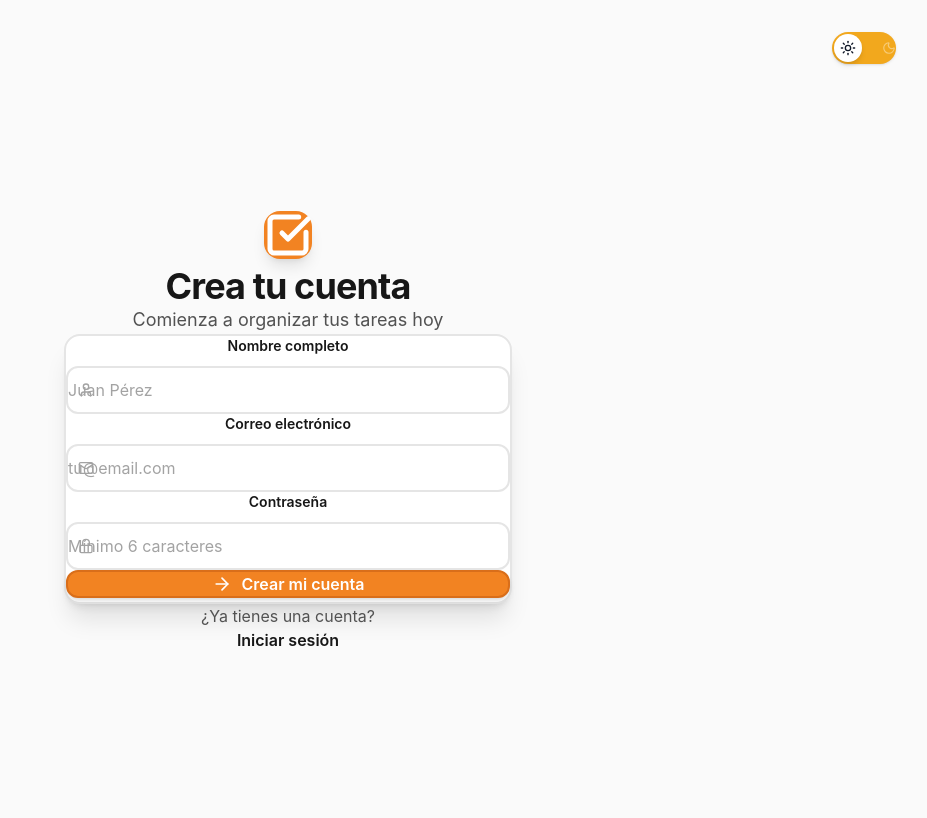
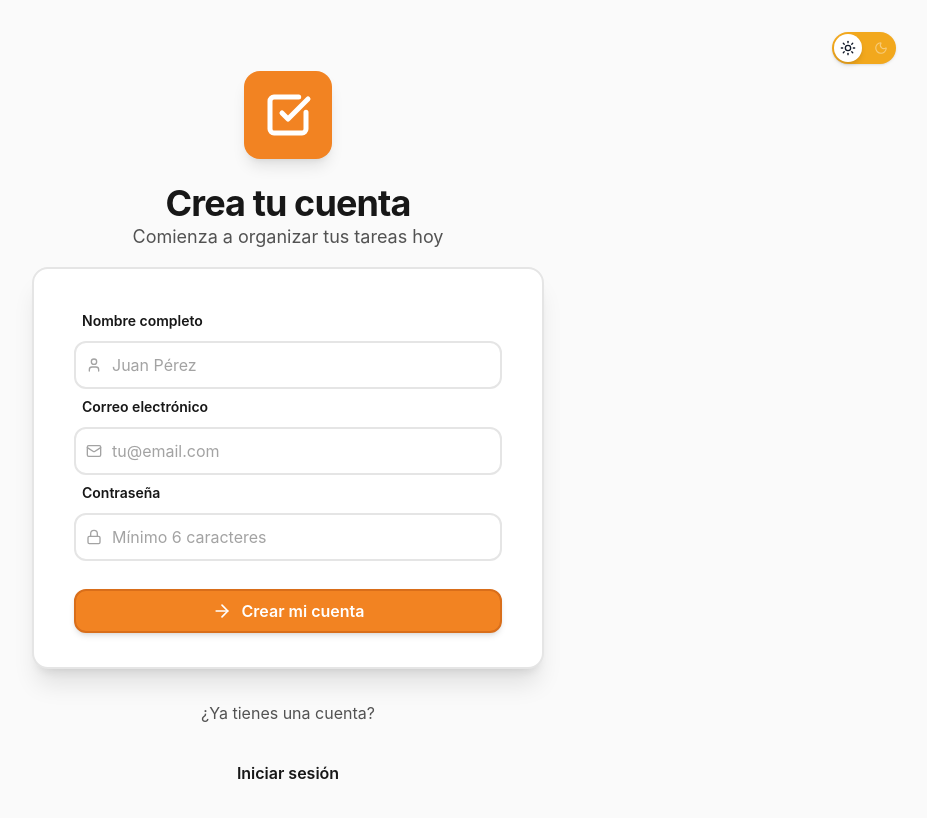
Before and after one commit to Jonialen/PruebaTecnica-BlueMedical, a React app in the folder frontend/: page /register in a window 1280 px wide. Shown: the top 818 px of the page, without its empty margins (352-1279 px from the left). Built offline with nearby package versions, Linux system fonts and the light colour scheme; no server answers; the HTML template or start-up script is replaced by a standard one.

Commit message:
style(ui): Polish UI and adjust styling

```diff
--- a/frontend/src/components/TaskCard.tsx
+++ b/frontend/src/components/TaskCard.tsx
@@ -93,7 +93,7 @@ export const TaskCard = ({ task, onDelete, onUpdate, onClick }: TaskCardProps) =
         >
             <div className="absolute top-0 left-0 right-0 h-1" style={{ backgroundColor: colors.border }} />
 
-            <div className="relative p-7 flex flex-col gap-5">
+            <div className="relative !p-7 flex flex-col gap-5">
                 {/* Header with status button */}
                 <div className="flex items-start gap-5">
                     <button
@@ -112,7 +112,7 @@ export const TaskCard = ({ task, onDelete, onUpdate, onClick }: TaskCardProps) =
                     </button>
 
                     <div className="flex-1 min-w-0">
-                        <h3 className="font-bold text-lg mb-2 text-balance transition-colors duration-200" style={{ color: 'var(--text-primary)' }}>
+                        <h3 className="font-bold text-lg !mb-2 text-balance transition-colors duration-200" style={{ color: 'var(--text-primary)' }}>
                             {title}
                         </h3>
 
@@ -125,9 +125,9 @@ export const TaskCard = ({ task, onDelete, onUpdate, onClick }: TaskCardProps) =
                 </div>
 
                 {/* Footer with metadata and actions */}
-                <div className="flex items-center justify-between gap-4 pt-3 border-t" style={{ borderColor: 'var(--border-primary)' }}>
+                <div className="flex items-center justify-between gap-4 !pt-3 border-t" style={{ borderColor: 'var(--border-primary)' }}>
                     <div className="flex items-center gap-3 flex-wrap">
-                        <span className="inline-flex items-center gap-1.5 px-3 py-1.5 rounded-lg text-xs font-semibold border" style={{
+                        <span className="inline-flex items-center gap-1.5 !px-3 !py-1.5 rounded-lg text-xs font-semibold border" style={{
                             backgroundColor: colors.bg,
                             color: colors.text,
                             borderColor: colors.border
@@ -145,7 +145,7 @@ export const TaskCard = ({ task, onDelete, onUpdate, onClick }: TaskCardProps) =
                     <div className="flex items-center gap-2 opacity-0 group-hover:opacity-100 transition-all duration-200">
                         <button
                             onClick={handleDelete}
-                            className="p-2.5 rounded-lg transition-all duration-200 hover:scale-110 active:scale-95"
+                            className="!p-2.5 rounded-lg transition-all duration-200 hover:scale-110 active:scale-95"
                             style={{ color: 'var(--text-tertiary)' }}
                             onMouseEnter={(e) => {
                                 e.currentTarget.style.backgroundColor = '#FEE2E2';
--- a/frontend/src/components/ThemeToggle.tsx
+++ b/frontend/src/components/ThemeToggle.tsx
@@ -15,7 +15,7 @@ export const ThemeToggle = () => {
             title={isDark ? 'Cambiar a modo claro' : 'Cambiar a modo oscuro'}
         >
             {/* Background icons */}
-            <div className="absolute inset-0 flex items-center justify-between px-2">
+            <div className="absolute inset-0 flex items-center justify-between !px-2">
                 <Sun className={`w-3.5 h-3.5 transition-opacity duration-300 ${isDark ? 'opacity-40' : 'opacity-0'} text-white`} />
                 <Moon className={`w-3.5 h-3.5 transition-opacity duration-300 ${isDark ? 'opacity-0' : 'opacity-40'} text-white`} />
             </div>
--- a/frontend/src/components/ui/Button.tsx
+++ b/frontend/src/components/ui/Button.tsx
@@ -46,9 +46,9 @@ export const Button = ({
     };
 
     const sizes = {
-        sm: "text-xs px-4 py-2.5 rounded-lg",
-        md: "text-sm px-6 py-3 rounded-xl",
-        lg: "text-base px-7 py-4 rounded-xl",
+        sm: "text-xs !px-4 !py-2.5 rounded-lg",
+        md: "text-sm !px-3 !py-3 !my-2.5 rounded-xl",
+        lg: "text-base !px-3 !py-2 !mt-3 rounded-xl",
     };
 
     return (
--- a/frontend/src/components/ui/Input.tsx
+++ b/frontend/src/components/ui/Input.tsx
@@ -9,12 +9,15 @@ interface Props extends React.InputHTMLAttributes<HTMLInputElement> {
 
 export const Input = ({ label, error, icon, className, ...props }: Props) => (
     <div className="flex flex-col gap-2.5">
-        <label className="text-sm font-semibold" style={{ color: 'var(--text-primary)' }}>
+        <label className="text-sm font-semibold text-left !pl-2 !pt-2" style={{ color: 'var(--text-primary)' }}>
             {label}
         </label>
         <div className="relative">
             {icon && (
-                <div className="absolute left-3 top-1/2 -translate-y-1/2 pointer-events-none transition-colors" style={{ color: 'var(--text-tertiary)' }}>
+                <div
+                    className="absolute left-3 top-1/2 -translate-y-1/2 pointer-events-none transition-colors z-10"
+                    style={{ color: 'var(--text-tertiary)' }}
+                >
                     {icon}
                 </div>
             )}
@@ -25,8 +28,8 @@ export const Input = ({ label, error, icon, className, ...props }: Props) => (
                     "border-2",
                     "focus:outline-none focus:ring-4",
                     "disabled:opacity-50 disabled:cursor-not-allowed",
-                    icon ? "pl-14 pr-4" : "px-4",
                     "placeholder:text-[var(--text-tertiary)]",
+                    icon ? "!pl-9 !pr-4" : "!px-4",
                     className
                 )}
                 style={{
@@ -45,7 +48,6 @@ export const Input = ({ label, error, icon, className, ...props }: Props) => (
                     e.target.style.boxShadow = 'none';
                 }}
             />
-
         </div>
         {error && (
             <p className="text-xs text-red-500 dark:text-red-400 animate-slide-down flex items-center gap-1.5 mt-1">
--- a/frontend/src/index.css
+++ b/frontend/src/index.css
@@ -14,6 +14,7 @@
   --brand-600: #D96E1A;
   --brand-400: #F2A81D;
   --brand-300: #F2CEA2;
+  --brand-50: #FFF8F3;
 
   /* Light Mode */
   --bg-primary: #FAFAFA;
@@ -72,10 +73,15 @@
   --green-border: #14532D;
 }
 
+*,
+*::before,
+*::after {
+  box-sizing: border-box;
+}
+
 * {
   margin: 0;
   padding: 0;
-  box-sizing: border-box;
 }
 
 html,
@@ -90,6 +96,8 @@ body {
   color: var(--text-primary);
   transition: background-color 200ms, color 200ms;
 }
+
+/* NO aplicar estilos a input, button, etc. que puedan interferir con Tailwind */
 
 /* Cleaner scrollbar */
 ::-webkit-scrollbar {
@@ -119,34 +127,9 @@ body {
   scrollbar-width: none;
 }
 
-/* Minimal animations only */
-@keyframes fade-in {
-  from { opacity: 0; }
-  to { opacity: 1; }
-}
-
-@keyframes slide-up {
-  from {
-    opacity: 0;
-    transform: translateY(10px);
-  }
-  to {
-    opacity: 1;
-    transform: translateY(0);
-  }
-}
-
-.animate-fade-in {
-  animation: fade-in 0.2s ease-out;
-}
-
-.animate-slide-up {
-  animation: slide-up 0.3s ease-out;
-}
-
-/* Clean focus styles */
-*:focus-visible {
-  outline: 2px solid var(--brand-500); /* Updated from --color-brand-500 */
+/* Clean focus styles - solo para elementos sin clase específica */
+*:focus-visible:not([class*="focus:"]) {
+  outline: 2px solid var(--brand-500);
   outline-offset: 2px;
 }
 
--- a/frontend/src/pages/Register.tsx
+++ b/frontend/src/pages/Register.tsx
@@ -33,33 +33,47 @@ export default function Register() {
     const displayError = validationError || authError;
 
     return (
-        <div className="min-h-screen flex items-center justify-center p-6 transition-colors duration-300" style={{ backgroundColor: 'var(--bg-primary)' }}>
+        <div
+            className="min-h-screen flex items-center justify-center !p-6 transition-colors duration-300"
+            style={{ backgroundColor: 'var(--bg-primary)' }}
+        >
             <div className="fixed top-8 right-8 z-10">
                 <ThemeToggle />
             </div>
 
-            <div className="w-full max-w-md">
+            <div className="w-full max-w-lg">
                 {/* Header */}
-                <div className="text-center mb-12">
-                    <div className="inline-flex p-5 rounded-2xl mb-6 shadow-lg" style={{
-                        backgroundColor: 'var(--brand-500)'
-                    }}>
+                <div className="text-center !mb-4">
+                    <div
+                        className="inline-flex !p-5 rounded-2xl !mb-6 shadow-lg"
+                        style={{ backgroundColor: 'var(--brand-500)' }}
+                    >
                         <CheckSquare className="w-12 h-12 text-white" strokeWidth={2.5} />
                     </div>
-                    <h1 className="text-4xl font-bold mb-4 tracking-tight" style={{ color: 'var(--text-primary)' }}>
+
+                    <h1
+                        className="text-4xl font-bold tracking-tight"
+                        style={{ color: 'var(--text-primary)' }}
+                    >
                         Crea tu cuenta
                     </h1>
-                    <p className="text-lg" style={{ color: 'var(--text-secondary)' }}>
+                    <p
+                        className="text-lg"
+                        style={{ color: 'var(--text-secondary)' }}
+                    >
                         Comienza a organizar tus tareas hoy
                     </p>
                 </div>
 
                 {/* Form Card */}
-                <div className="rounded-2xl border-2 p-10 shadow-xl" style={{
+                <div
+                    className="rounded-2xl border-2 !px-10 !py-8.5 shadow-xl"
+                    style={{
                         backgroundColor: 'var(--bg-secondary)',
                         borderColor: 'var(--border-primary)'
-                }}>
-                    <form onSubmit={handleSubmit} className="space-y-7">
+                    }}
+                >
+                    <form onSubmit={handleSubmit} className="space-y-6">
                         <Input
                             label="Nombre completo"
                             type="text"
@@ -100,28 +114,34 @@ export default function Register() {
                         />
 
                         {displayError && (
-                            <div className="p-4 bg-red-50 dark:bg-red-900/20 border border-red-200 dark:border-red-800 rounded-xl animate-slide-down">
+                            <div className="!p-4 !mt-3 bg-red-50 dark:bg-red-900/20 border border-red-200 dark:border-red-800 rounded-xl animate-slide-down">
                                 <p className="text-sm text-red-600 dark:text-red-400">{displayError}</p>
                             </div>
                         )}
 
+                        <div className="!pt-4">
                             <Button
                                 type="submit"
                                 loading={loading}
                                 size="lg"
-                            className="w-full mt-10"
+                                className="w-full"
                                 icon={<ArrowRight className="w-5 h-5" />}
                             >
                                 Crear mi cuenta
                             </Button>
+                        </div>
                     </form>
                 </div>
 
                 {/* Footer */}
-                <div className="mt-10 text-center">
-                    <p className="mb-5 text-base" style={{ color: 'var(--text-secondary)' }}>
+                <div className="!mt-8 text-center">
+                    <p
+                        className="!mb-4 text-base"
+                        style={{ color: 'var(--text-secondary)' }}
+                    >
                         ¿Ya tienes una cuenta?
                     </p>
+
                     <Link to="/login">
                         <Button variant="ghost" size="lg" className="w-full">
                             Iniciar sesión
--- a/frontend/tailwind.config.ts
+++ b/frontend/tailwind.config.ts
@@ -75,6 +75,10 @@ export default {
         },
       },
 
+      spacing: {
+        '11': '2.75rem',
+      },
+
       animation: {
         "fade-in": "fadeIn 0.3s ease-in-out",
         "slide-up": "slideUp 0.3s ease-out",
@@ -110,4 +114,5 @@ export default {
   },
 
   plugins: [],
+
 } satisfies Config;
```
Also changed, not shown: frontend/src/components/TaskEditorModal.tsx (+27 -8 lines), frontend/src/pages/Login.tsx (+13 -11 lines). Lines whose indentation alone changed are shown as unchanged.
